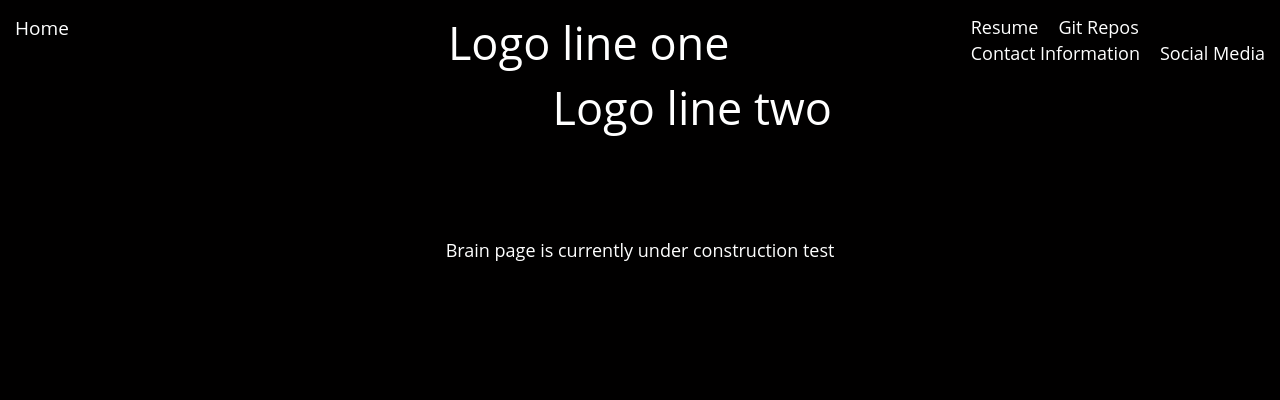
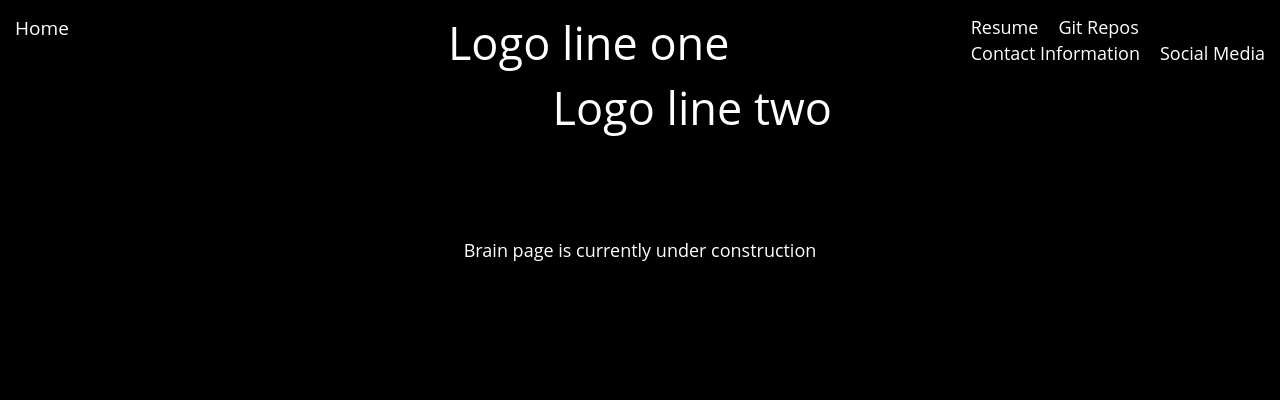
Before and after one commit to JADelectronics/JADelectronicsWebPage, a React (Create React App) app in the folder jadelectronics-webpage-react-client/: page /Brain in a window 1280 px wide. Shown: the top 400 px of the page. Built offline with nearby package versions, Linux system fonts and the light colour scheme.

Commit message:
remote test

```diff
--- a/jadelectronics-webpage-react-client/src/components/pages/BrainPage.js
+++ b/jadelectronics-webpage-react-client/src/components/pages/BrainPage.js
@@ -11,7 +11,7 @@ class BrainPage extends Component {
         <div>
             <Header/>
             <div className="under-construction">
-                Brain page is currently under construction test
+                Brain page is currently under construction
             </div>
             <Footer/>
         </div>
```
